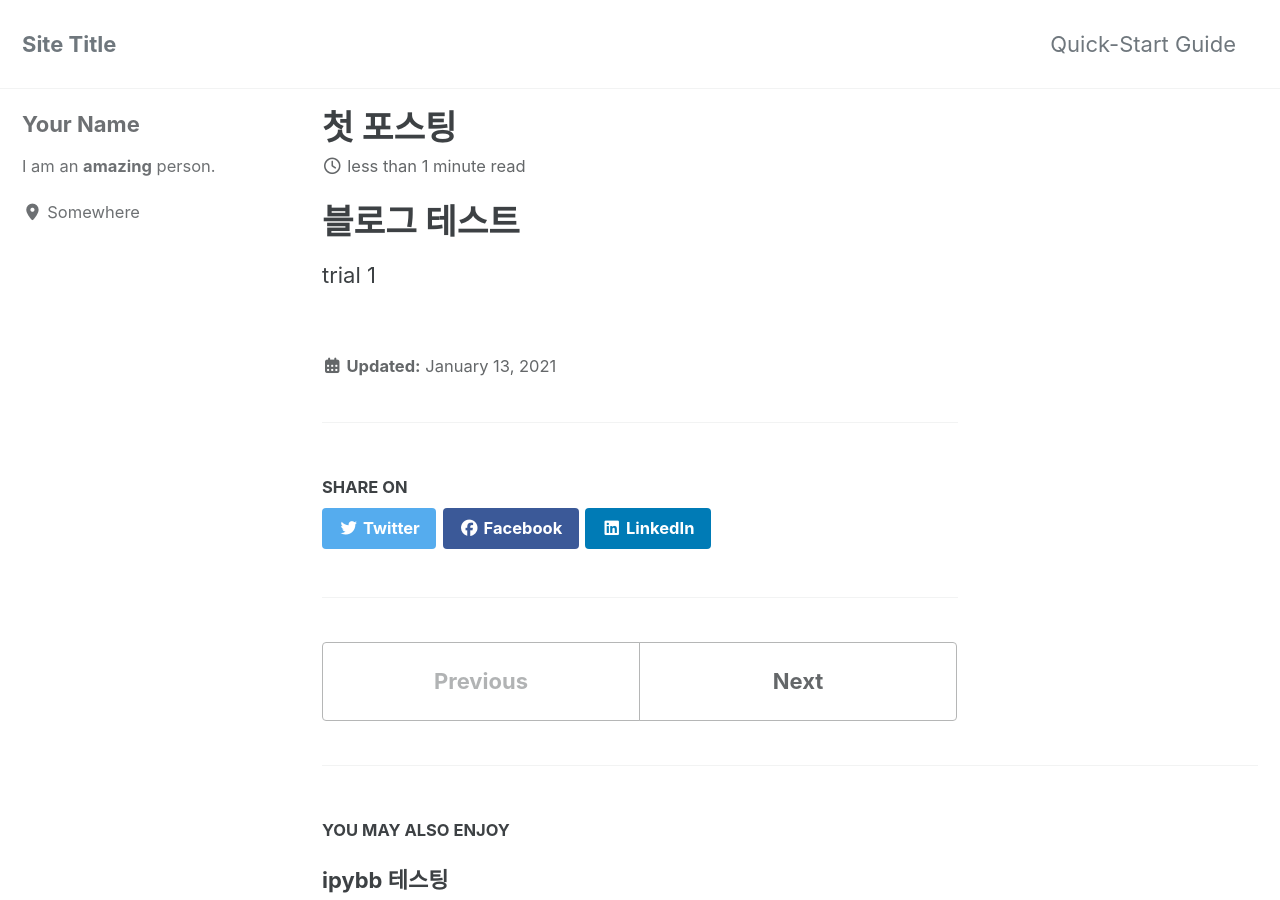
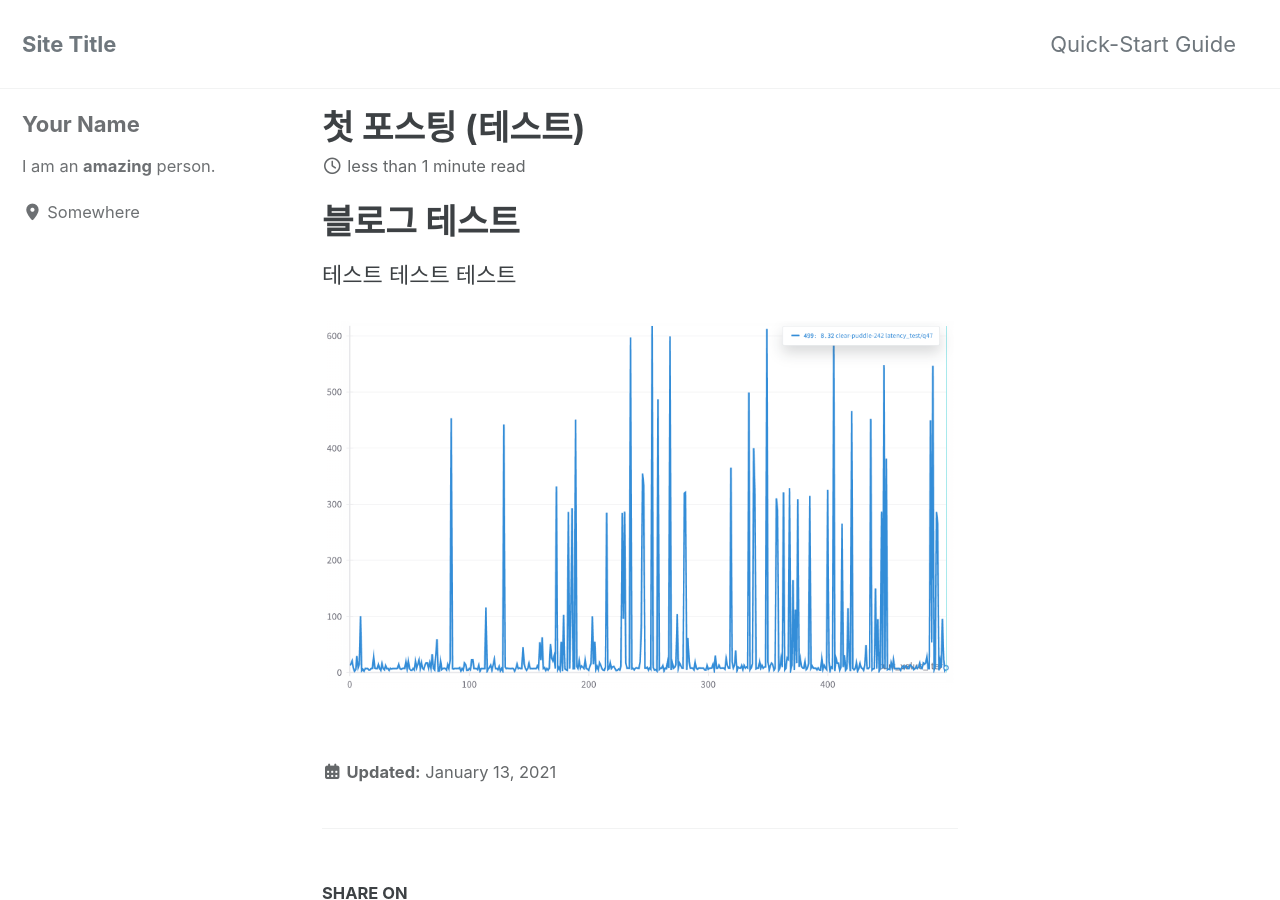
Before and after one commit to hengyinayo/hengyinayo.github.io, a Jekyll site: the page built from _posts/2021-01-13-first.md, in a window 1280 px wide and 900 px high. Built offline with Jekyll 4.4.1, drawn with Linux system fonts in a browser that asks for light colours; cached includes are drawn as plain includes.

Commit message:
feat: 이미지 테스트

```diff
--- a/_posts/2021-01-13-first.md
+++ b/_posts/2021-01-13-first.md
@@ -1,8 +1,10 @@
 ---
 layout: single
-title: "첫 포스팅"
+title: "첫 포스팅 (테스트)"
 ---
 
 # 블로그 테스트
 
-trial 1
+테스트 테스트 테스트
+
+![테스트](../assets/images/test.png)
```
Also changed, not shown: assets/images/test.png (added).
